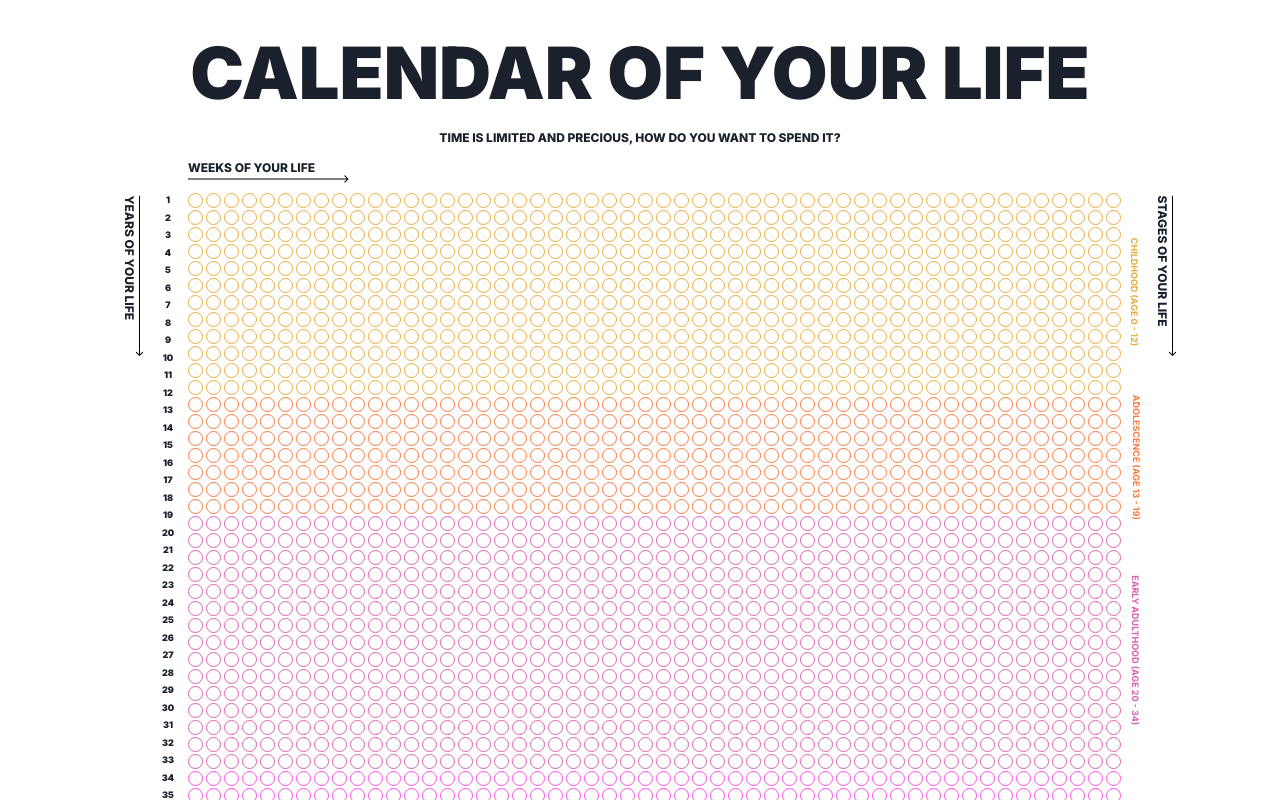
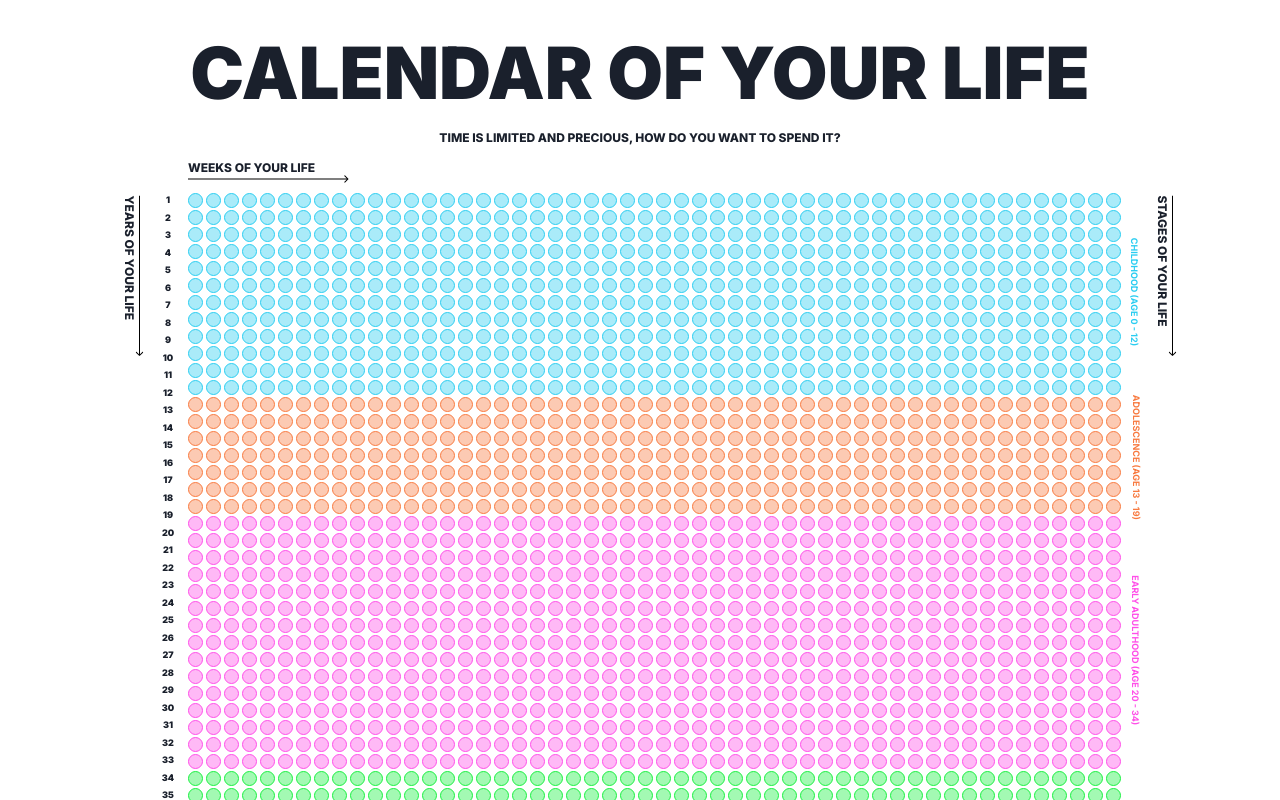
Before and after one commit to Mito9999/life-calendar, a Next.js app: page / in a window 1280 px wide. Shown: the top 800 px of the page. Built offline with nearby package versions, Linux system fonts and the light colour scheme.

Commit message:
Add demo image, readme, and modify colors

```diff
--- a/pages/index.tsx
+++ b/pages/index.tsx
@@ -1,5 +1,13 @@
 import { Container, Heading, Flex, Box, Text } from "@chakra-ui/react";
 import type { HeadingProps, TextProps } from "@chakra-ui/react";
+
+const SECONDS_IN_ONE_WEEK = 60 * 60 * 24 * 7;
+const weeks = (() =>
+  Math.round(
+    (new Date().getTime() - new Date("1920").getTime()) /
+      1000 /
+      SECONDS_IN_ONE_WEEK
+  ))();
 
 const Circle = ({
   size = "20",
@@ -54,12 +62,12 @@ const defaultSideLabelStyles: TextProps = {
 };
 
 const yearToHex = (year: number) => {
-  if (year <= 12) return "#e7ac3e";
+  if (year <= 12) return "#2acdf1";
   if (year <= 19) return "#f87a40";
-  if (year <= 34) return "#db61b0";
-  if (year <= 49) return "#ff4fe8";
-  if (year <= 79) return "#2acdf1";
-  if (year <= 100) return "#1af041";
+  if (year <= 34) return "#ff4fe8";
+  if (year <= 49) return "#1af041";
+  if (year <= 79) return "#f5aa1f";
+  if (year <= 100) return "#db61b0";
   return "#000000";
 };
 
@@ -120,7 +128,11 @@ export default function Home() {
                   mr="2px"
                   key={`YEAR ${idx1 + 1} WEEK ${idx2 + 1}`}
                 >
-                  <Circle size="15" outline={yearToHex(idx1 + 1)} />
+                  <Circle
+                    size="15"
+                    outline={yearToHex(idx1 + 1)}
+                    isFilled={(idx1 + 1) * 52 + idx2 < weeks}
+                  />
                 </Box>
               ))}
             </Flex>
```
Also changed, not shown: public/demo.png (added), 1 other file (tests, documents, lock files or other folders).
